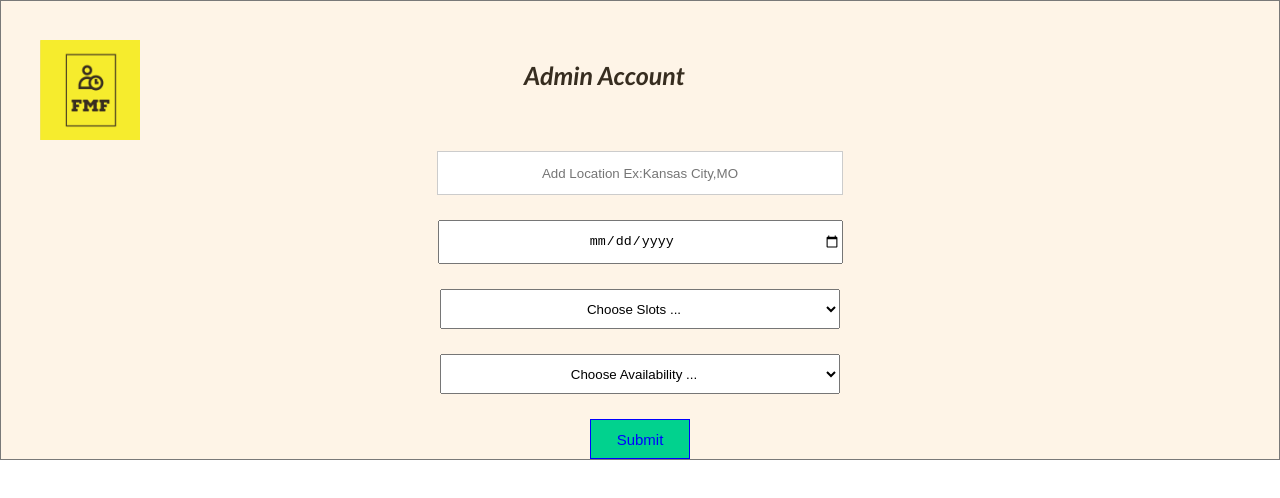
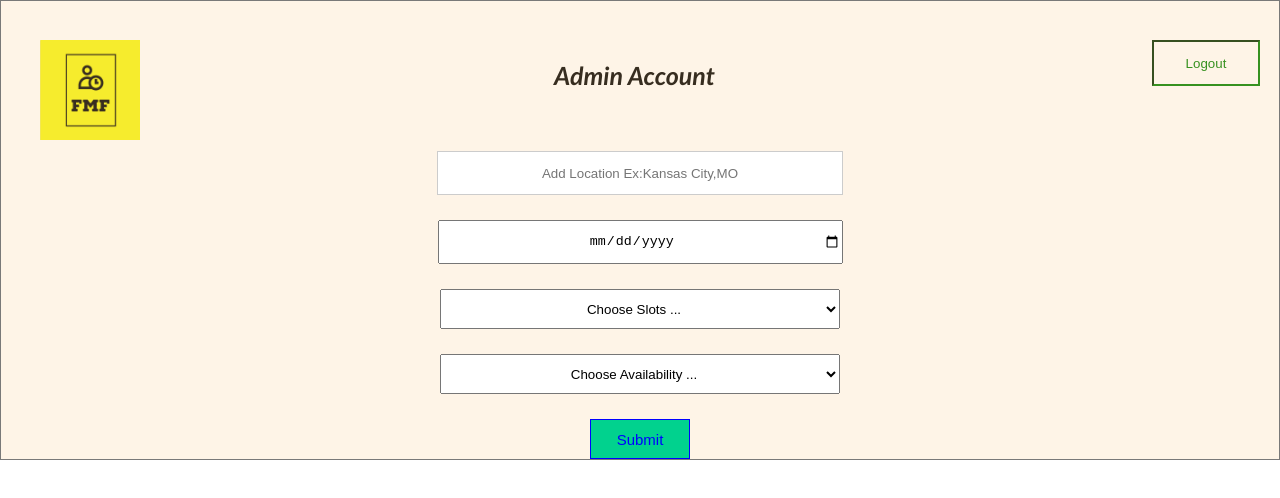
Before and after one commit to BharadwajPolusani/se-project-main, a React (Create React App) app in the folder se-project/: page /Admin in a window 1280 px wide. Shown: the top 498 px of the page. Built offline with nearby package versions, Linux system fonts and the light colour scheme.

Commit message:
logout added

```diff
--- a/se-project/src/components/Admin.js
+++ b/se-project/src/components/Admin.js
@@ -68,11 +68,16 @@ const Admin = () => {
 <div style={{width:'30%'}}>
         <img src={logo} style={{height: 100, width:100, float:'left' , margin:40}} alt="logo" />
         </div>
-        <div style={{width:'70%'}}>
+        <div style={{width:'60%'}}>
         <h1
         style={{fontFamily:'"Trebuchet MS Bold Italic", "Trebuchet MS", sans-serif',
-        fontWeight:700,fontStyle:'italic',fontSize:'25px',paddingLeft:140, marginTop:60}}>Admin Account
+        fontWeight:700,fontStyle:'italic',fontSize:'25px',paddingLeft:170, marginTop:60}}>Admin Account
         </h1>
+        </div>
+        <div style={{width:'10%'}}>
+        <input type="logout" value="Logout" className="btn"
+           //onClick={testing}
+           style={{width:100, height:40, marginTop:40,textAlign:'center',color: 'green',borderColor: 'green'}} />
         </div>
         </div>
         <div className="form-control">
--- a/se-project/src/components/Booking.js
+++ b/se-project/src/components/Booking.js
@@ -101,7 +101,7 @@ return (
               updatenewacc({ ...newAccount, service: e.target.value });
               //console.log(value);
             }}>
-            <option selected>Choose Service</option>
+            <option selected disabled = {true} value="">Choose Service ...</option>
             <option value="Bank">Bank</option>
             {/* <option value="Hospital">Hospital</option>
             <option value="Saloon">Saloon</option> */}
@@ -116,7 +116,7 @@ return (
               updatenewacc({ ...newAccount, location: e.target.value });
               //console.log(value);
             }}>   //city,state should be populated with the results'response' from /location api call
-            <option>Choose City</option>
+            <option selected disabled = {true} value="">Choose City ...</option>
             <option value="Overland Park">Overland Park</option>
             <option value="Kansas City">Kansas City</option>
             <option value="Lees Summit">Lee's Summit</option>
@@ -156,7 +156,8 @@ return (
               const value = e.target.value;
               updatenewacc({ ...newAccount, slot: e.target.value });
               //console.log(value);
-            }}>{bTs}</select>
+            }}><option selected disabled = {true} value="">Choose Slots ...</option>
+              {bTs}</select>
           <br/>
           <br/>
           <input class="form-field" type="submit" value="Submit" className="btn"
--- a/se-project/src/components/Login.js
+++ b/se-project/src/components/Login.js
@@ -54,17 +54,17 @@ const Login = () => {
               // console.log(res.json()); //we need to store the token recieved in a global variable nd send this token as a header value in all api requests
               return res.json();
             }else{
-              return null;
+              alert('Invalid Credentials!')
             }
           })
         .then(res=>{
           console.log(res)
           localStorage.setItem("token", res.token);
           if(res!==null){
-            if(res.isAdmin){
+            if(res.isAdmin && res.valid){
               navigate("/Admin");
             }
-            else{
+            else if(res.valid){
             navigate("/Booking");
             }
           }else{
```
